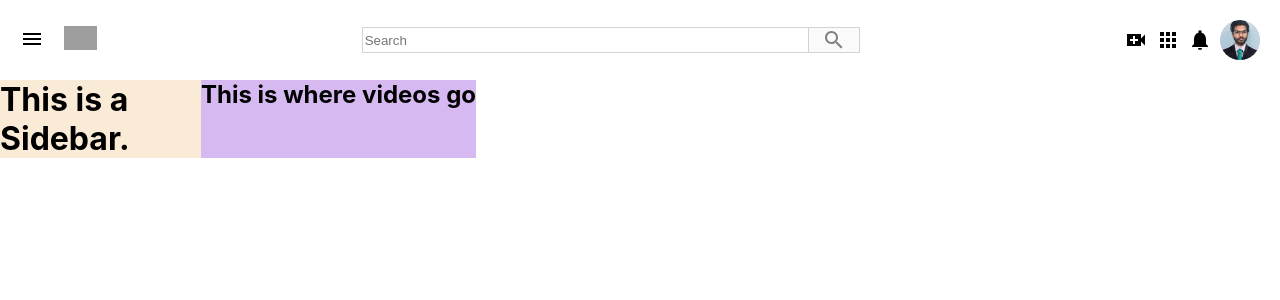
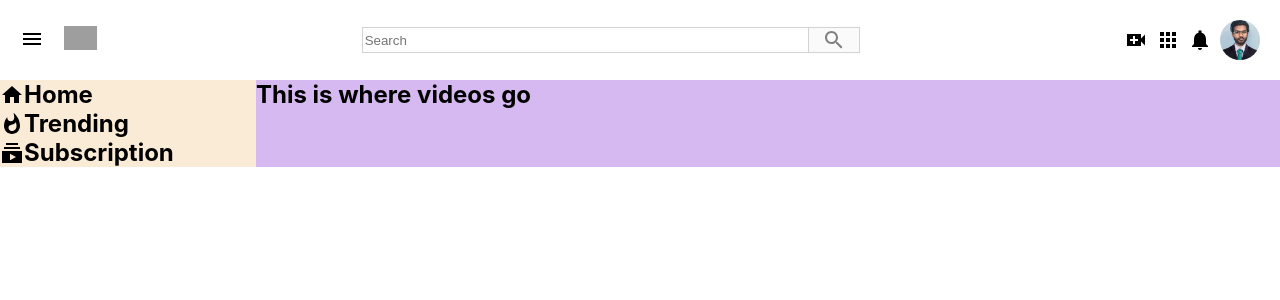
Before and after one commit to 12saif/Youtube-clone-app, a React (Create React App) app: page / in a window 1280 px wide. Shown: the top 300 px of the page. Built offline with nearby package versions, Linux system fonts and the light colour scheme; grey boxes are pictures that could not be loaded.

Commit message:
Sidebar Icon section Home, Trending, Subscription

```diff
--- a/src/Components/RecommendedVideo/RecommendedVideo.css
+++ b/src/Components/RecommendedVideo/RecommendedVideo.css
@@ -1,3 +1,4 @@
-.recommended__video{
+.recommendedVideo{
+    flex: 0.8;
     background-color: rgb(213, 185, 240);
 }
--- a/src/Components/RecommendedVideo/RecommendedVideo.js
+++ b/src/Components/RecommendedVideo/RecommendedVideo.js
@@ -3,7 +3,7 @@ import "./RecommendedVideo.css";
 
 function RecommendedVideo() {
   return (
-    <div className="recommended__video">
+    <div className="recommendedVideo">
       <h2>This is where videos go</h2>
     </div>
   );
--- a/src/Components/Sidebar/Sidebar.js
+++ b/src/Components/Sidebar/Sidebar.js
@@ -1,10 +1,17 @@
 import React from "react";
+import SidebarRow from "../SidebarRow/SidebarRow";
 import "./Sidebar.css";
+
+import HomeSharpIcon  from '@mui/icons-material/HomeSharp';
+import WhatshotSharpIcon from "@mui/icons-material/WhatshotSharp";
+import SubscriptionsSharpIcon from '@mui/icons-material/SubscriptionsSharp';
 
 function Sidebar() {
   return (
     <div className="sidebar">
-      <h1>This is a Sidebar.</h1>
+      <SidebarRow Icon={HomeSharpIcon} title="Home" />
+      <SidebarRow Icon={WhatshotSharpIcon} title="Trending" />
+      <SidebarRow Icon={SubscriptionsSharpIcon} title="Subscription" />
     </div>
   );
 }
--- /dev/null
+++ b/src/Components/SidebarRow/SidebarRow.css
@@ -0,0 +1,4 @@
+.sidebarRow{
+    display: flex;
+    align-items: center;
+}
--- /dev/null
+++ b/src/Components/SidebarRow/SidebarRow.js
@@ -0,0 +1,14 @@
+import React from "react";
+import "./SidebarRow.css";
+// import HomeSharpIcon from "@mui/icons-material/HomeSharp";
+
+const SidebarRow = ({ Icon, title }) => {
+  return (
+    <div className="sidebarRow">
+      <Icon />
+      <h2>{title}</h2>
+    </div>
+  );
+};
+
+export default SidebarRow;
```
